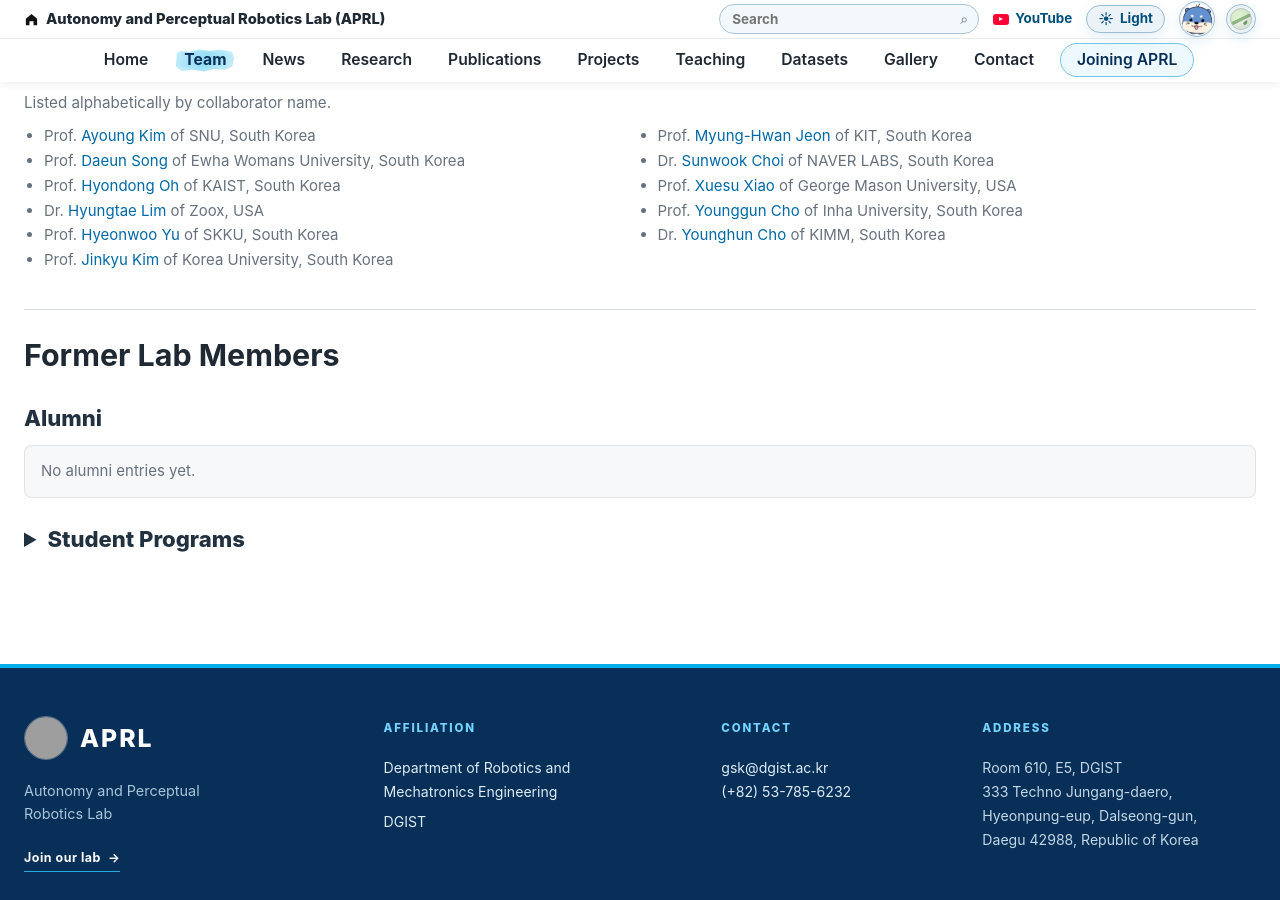
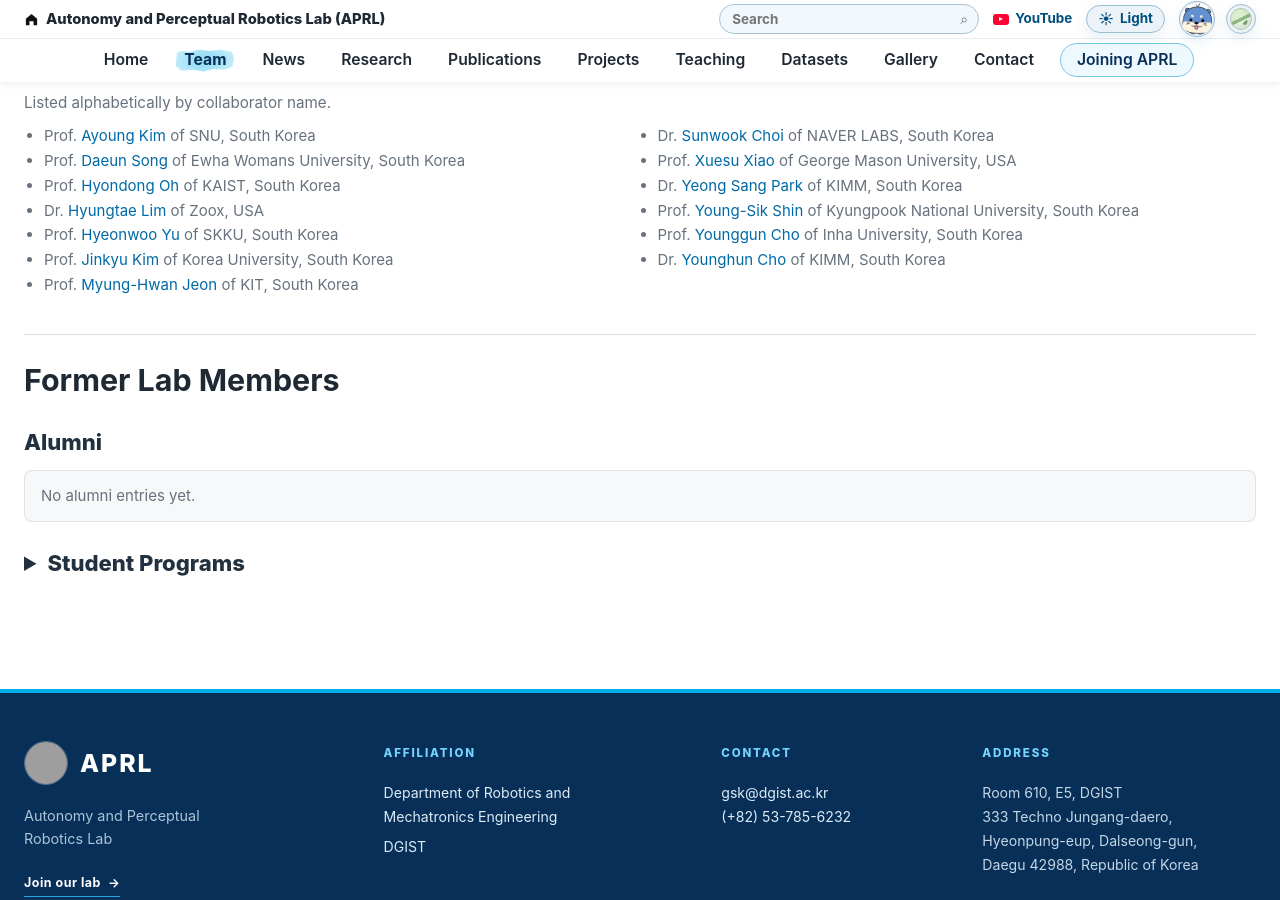
Before and after one commit to team-aprl/team-aprl.github.io, a Jekyll site: the page built from team.html, in a window 1280 px wide and 900 px high, scrolled down 2126 px. Built offline with Jekyll 4.4.1, drawn with Linux system fonts in a browser that asks for light colours; grey boxes are pictures that could not be loaded.

Commit message:
Add Young-Sik Shin and Yeong Sang Park as collaborators

```diff
--- a/team.html
+++ b/team.html
@@ -200,6 +200,8 @@ extra_scripts:
           <li>Prof. <a target="_blank" rel="noopener noreferrer" href="https://raivlab.github.io">Myung-Hwan Jeon</a> of KIT, South Korea</li>
           <li>Dr. <a target="_blank" rel="noopener noreferrer" href="https://scholar.google.com/citations?user=R3W7dTsAAAAJ&amp;hl=ko">Sunwook Choi</a> of NAVER LABS, South Korea</li>
           <li>Prof. <a target="_blank" rel="noopener noreferrer" href="https://robotixx.cs.gmu.edu/xx-men.html">Xuesu Xiao</a> of George Mason University, USA</li>
+          <li>Dr. <a target="_blank" rel="noopener noreferrer" href="https://www.linkedin.com/in/yspark07">Yeong Sang Park</a> of KIMM, South Korea</li>
+          <li>Prof. <a target="_blank" rel="noopener noreferrer" href="https://romalab.org/people/young-sik-shin/">Young-Sik Shin</a> of Kyungpook National University, South Korea</li>
           <li>Prof. <a target="_blank" rel="noopener noreferrer" href="https://sparolab.github.io/people/Faculty/Younggun-Cho">Younggun Cho</a> of Inha University, South Korea</li>
           <li>Dr. <a target="_blank" rel="noopener noreferrer" href="https://dudgnsrj.github.io/">Younghun Cho</a> of KIMM, South Korea</li>
         </ul>
```
